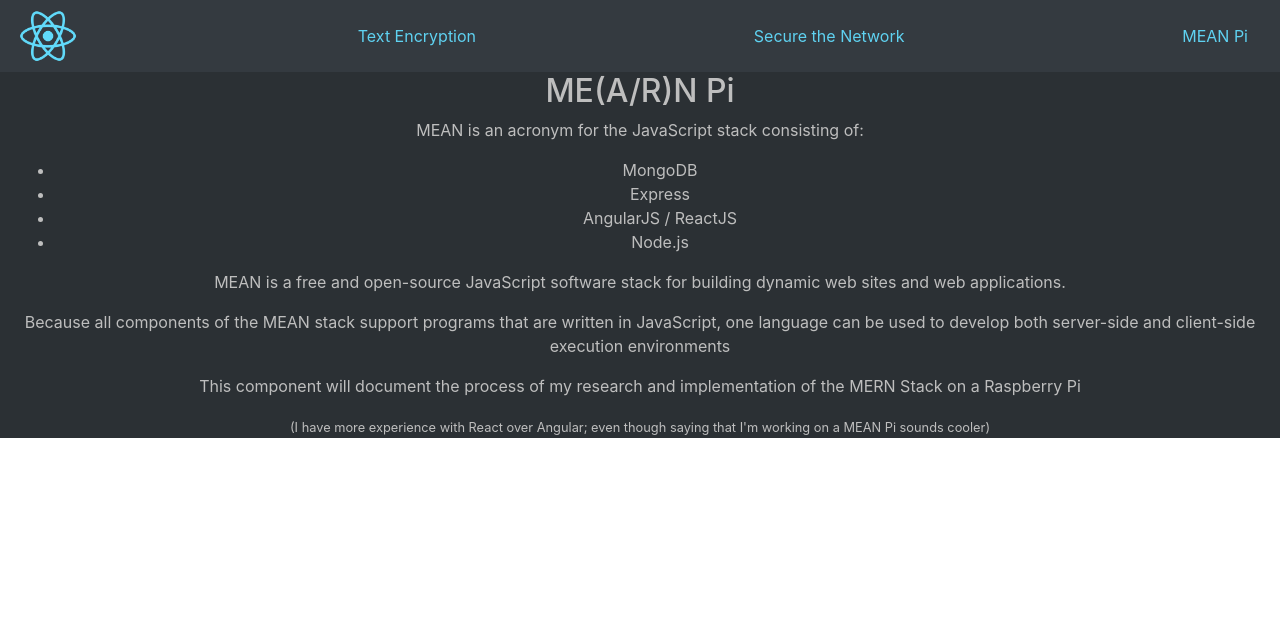
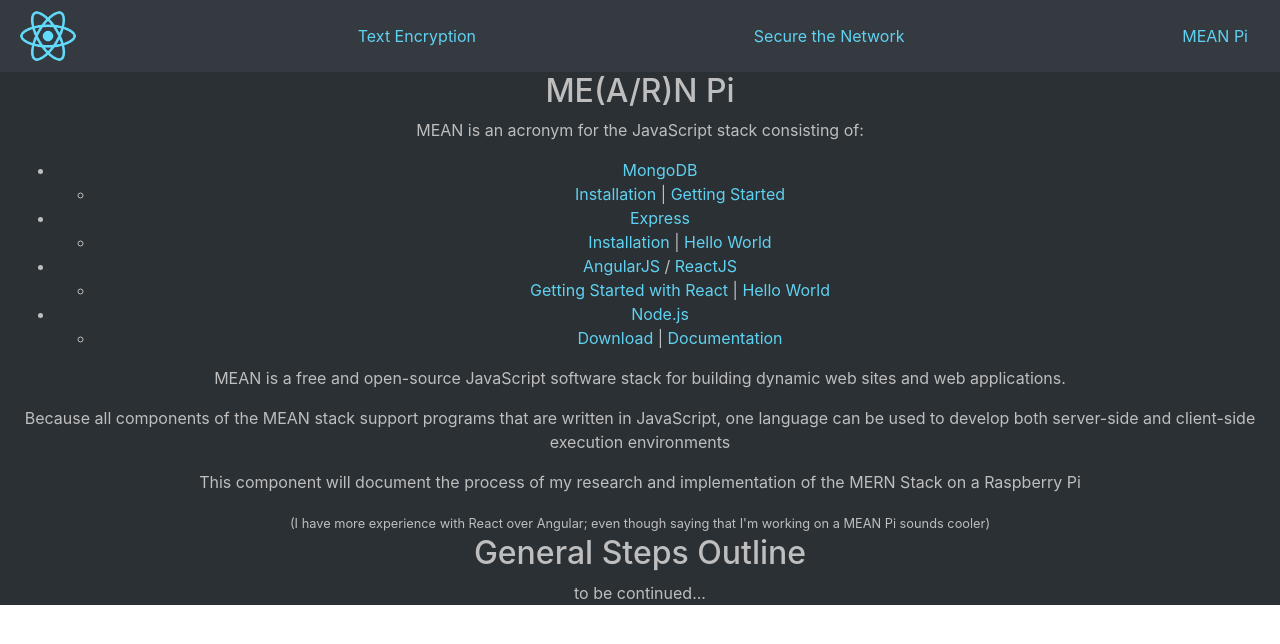
Before and after one commit to skoobydont/gaslight-project, a React (Create React App) app: page /meanpi in a window 1280 px wide. Shown: the top 644 px of the page. Built offline with nearby package versions, Linux system fonts and the light colour scheme; what cryptr would draw is missing.

Commit message:
added mern pi initial research links

```diff
--- a/src/App.css
+++ b/src/App.css
@@ -35,7 +35,6 @@
   background: radial-gradient(circle, transparent 0%, rgb(95,210,241) 45%, transparent 75%);
 }
 
-
 .itemList {
   padding: 1rem;
 }
@@ -48,3 +47,7 @@
 .items .card {
   box-shadow: 0.2rem 0.2rem rgb(161, 161, 161);
 }
+
+.meanpi a {
+  color: rgb(95,210,241);
+}
--- a/src/components/mernPi/MEANPi.js
+++ b/src/components/mernPi/MEANPi.js
@@ -3,19 +3,33 @@
 class MEANPi extends Component {
     render() {
         return(
-            <div>
+            <div className="meanpi">
                 <h2>ME(A/R)N Pi</h2>
                 <p>MEAN is an acronym for the JavaScript stack consisting of:</p>
                 <ul>
-                    <li>MongoDB</li>
-                    <li>Express</li>
-                    <li>AngularJS / ReactJS</li>
-                    <li>Node.js</li>
+                    <li><a href="https://en.wikipedia.org/wiki/MongoDB" rel="noopener noreferrer" target="_blank">MongoDB</a></li>
+                        <ul>
+                            <li><a href="https://docs.mongodb.com/manual/installation/" rel="noopener noreferrer" target="_blank">Installation</a> | <a href="https://docs.mongodb.com/manual/introduction/" rel="noopener noreferrer" target="_blank">Getting Started</a></li>
+                        </ul>
+                    <li><a href="https://expressjs.com/" rel="noopener noreferrer" target="_blank">Express</a></li>
+                    <ul>
+                            <li><a href="https://expressjs.com/en/starter/installing.html" rel="noopener noreferrer" target="_blank">Installation</a> | <a href="https://expressjs.com/en/starter/hello-world.html" rel="noopener noreferrer" target="_blank">Hello World</a></li>
+                        </ul>
+                    <li><a href="https://angular.io/" rel="noopener noreferrer" target="_blank">AngularJS</a> / <a href="https://reactjs.org/" rel="noopener noreferrer" target="_blank">ReactJS</a></li>
+                    <ul>
+                        <li><a href="https://reactjs.org/docs/getting-started.html" rel="noopener noreferrer" target="_blank">Getting Started with React</a> | <a href="https://reactjs.org/tutorial/tutorial.html" rel="noopener noreferrer" target="_blank">Hello World</a></li>
+                    </ul>
+                    <li><a href="https://nodejs.org/en/" rel="noopener noreferrer" target="_blank">Node.js</a></li>
+                    <ul>
+                        <li><a href="https://nodejs.org/en/download/" rel="noopener noreferrer" target="_blank">Download</a> | <a href="https://nodejs.org/en/docs/" rel="noopener noreferrer" target="_blank">Documentation</a></li>
+                    </ul>
                 </ul>
                 <p>MEAN is a free and open-source JavaScript software stack for building dynamic web sites and web applications.</p>
                 <p>Because all components of the MEAN stack support programs that are written in JavaScript, one language can be used to develop both server-side and client-side execution environments</p>
                 <p>This component will document the process of my research and implementation of the MERN Stack on a Raspberry Pi</p>
                 <small>(I have more experience with React over Angular; even though saying that I'm working on a MEAN Pi sounds cooler)</small>
+                <h2>General Steps Outline</h2>
+                <p>to be continued...</p>
             </div>
         )
     }
```
